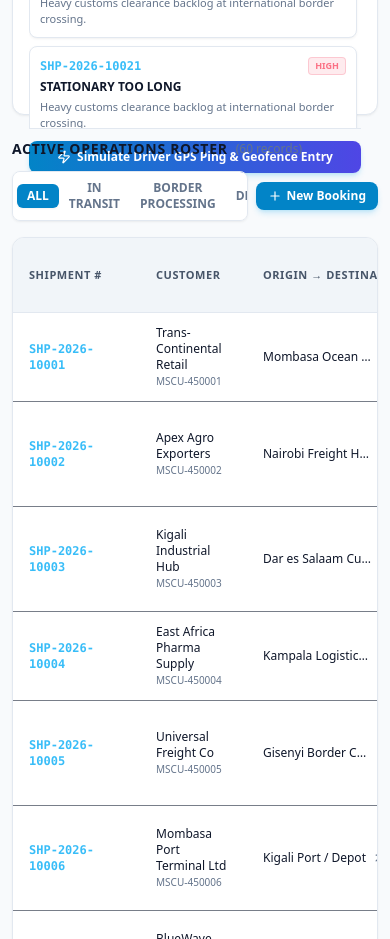
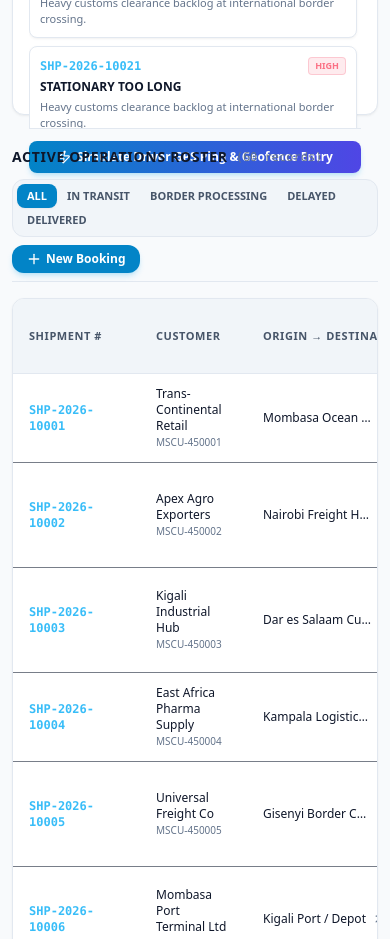
Before and after one commit to chakradhartatikonda27-art/dp-world-crm, a Next.js app: page / in a window 390 px wide. Shown: the part 900-1839 px from the top of the page. Built offline with nearby package versions, Linux system fonts and the light colour scheme.

Commit message:
fix: resolve Customer Portal text contrast, eliminate filter tab scrollbars, and fix Control Tower header collision

```diff
--- a/src/app/customer/page.tsx
+++ b/src/app/customer/page.tsx
@@ -22,30 +22,30 @@ export default function CustomerPortal() {
   return (
     <div className="max-w-4xl mx-auto space-y-6">
       {/* Hero Banner */}
-      <div className="bg-gradient-to-r from-sky-900 via-slate-900 to-indigo-900 p-6 rounded-2xl border border-sky-500/20 shadow-2xl space-y-3">
+      <div className="p-5 sm:p-6 rounded-2xl border border-sky-200 dark:border-sky-500/20 bg-white dark:bg-slate-900 shadow-xl space-y-3 transition-colors">
         <div className="flex items-center space-x-2">
-          <ShieldCheck className="w-5 h-5 text-sky-400" />
-          <h1 className="text-lg font-bold text-white">Customer Self-Service Tracking Portal</h1>
+          <ShieldCheck className="w-5 h-5 text-sky-600 dark:text-sky-400 shrink-0" />
+          <h1 className="text-base sm:text-lg font-bold text-slate-900 dark:text-white">Customer Self-Service Tracking Portal</h1>
         </div>
-        <p className="text-xs text-slate-300 max-w-xl">
+        <p className="text-xs text-slate-600 dark:text-slate-300 max-w-xl">
           Track your freight shipments live, inspect driver ETAs, download Bill of Lading documents, and view proof of delivery.
         </p>
 
         {/* Tracking Input Bar */}
-        <div className="flex flex-col sm:flex-row items-stretch sm:items-center gap-2 pt-2">
+        <div className="flex flex-col sm:flex-row items-stretch sm:items-center gap-2.5 pt-2">
           <input
             type="text"
             value={searchNumber}
             onChange={(e) => setSearchNumber(e.target.value)}
             placeholder="Enter Shipment Number (e.g. SHP-2026-10001)"
-            className="flex-1 px-4 py-2.5 bg-slate-950/90 border border-slate-700 rounded-xl text-xs text-white placeholder-slate-400 font-mono focus:outline-none focus:border-sky-500 min-w-0"
+            className="flex-1 px-4 py-2.5 bg-slate-50 dark:bg-slate-950 border border-slate-300 dark:border-slate-700 rounded-xl text-xs text-slate-900 dark:text-white placeholder-slate-400 font-mono focus:outline-none focus:border-sky-500 min-w-0"
           />
           <button
             onClick={handleSearch}
-            className="px-5 py-2.5 bg-sky-600 hover:bg-sky-500 text-white rounded-xl text-xs font-bold shadow-lg shadow-sky-500/30 flex items-center justify-center space-x-1 shrink-0"
+            className="px-5 py-2.5 bg-sky-600 hover:bg-sky-500 text-white rounded-xl text-xs font-bold shadow-lg shadow-sky-500/30 flex items-center justify-center space-x-1.5 shrink-0"
           >
-            <Search className="w-4 h-4" />
-            <span>Track Freight</span>
+            <Search className="w-4 h-4 text-white" />
+            <span className="text-white font-bold">Track Freight</span>
           </button>
         </div>
       </div>
--- a/src/app/globals.css
+++ b/src/app/globals.css
@@ -117,7 +117,9 @@ body {
   border-color: #f1f5f9 !important;
 }
 
-/* Retain white text on solid buttons & badges */
+/* Retain white text on solid buttons, text-white elements & badges */
+.theme-light .text-white,
+.theme-light .text-white *,
 .theme-light .bg-sky-600,
 .theme-light .bg-sky-500,
 .theme-light .bg-indigo-600,
--- a/src/app/page.tsx
+++ b/src/app/page.tsx
@@ -240,24 +240,24 @@ export default function ControlTowerDashboard() {
       </div>
 
       {/* Active Shipments Section */}
-      <div className="space-y-4">
-        <div className="flex flex-col sm:flex-row items-start sm:items-center justify-between gap-3">
+      <div className="space-y-4 pt-2">
+        <div className="flex flex-col md:flex-row md:items-center justify-between gap-3 pb-2 border-b border-slate-200 dark:border-slate-800">
           <div className="flex items-center space-x-2">
-            <h2 className="text-sm font-bold text-slate-100 uppercase tracking-wider">Active Operations Roster</h2>
-            <span className="text-xs text-slate-500">({shipments.length} records)</span>
+            <h2 className="text-sm font-bold text-slate-900 dark:text-slate-100 uppercase tracking-wider">Active Operations Roster</h2>
+            <span className="text-xs text-slate-500 font-mono">({shipments.length} records)</span>
           </div>
 
-          <div className="flex items-center space-x-2 w-full sm:w-auto">
+          <div className="flex flex-wrap items-center gap-2">
             {/* Status Filter Tabs */}
-            <div className="flex items-center bg-slate-900 border border-slate-800 p-1 rounded-lg text-xs font-semibold overflow-x-auto">
+            <div className="flex flex-wrap items-center bg-slate-100 dark:bg-slate-900 border border-slate-200 dark:border-slate-800 p-1 rounded-xl text-xs font-semibold">
               {['ALL', 'IN_TRANSIT', 'BORDER_PROCESSING', 'DELAYED', 'DELIVERED'].map((st) => (
                 <button
                   key={st}
                   onClick={() => setFilterStatus(st)}
-                  className={`px-2.5 py-1 rounded-md transition-all ${
+                  className={`px-2.5 py-1 rounded-lg text-[11px] transition-all ${
                     filterStatus === st
-                      ? 'bg-sky-600 text-white shadow-sm'
-                      : 'text-slate-400 hover:text-slate-200'
+                      ? 'bg-sky-600 text-white shadow-sm font-bold'
+                      : 'text-slate-600 dark:text-slate-400 hover:text-slate-900 dark:hover:text-slate-200'
                   }`}
                 >
                   {st.replace(/_/g, ' ')}
@@ -267,9 +267,9 @@ export default function ControlTowerDashboard() {
 
             <button
               onClick={() => setIsCreateOpen(true)}
-              className="px-3 py-1.5 bg-sky-600 hover:bg-sky-500 text-white rounded-lg text-xs font-semibold flex items-center space-x-1 shadow-md shadow-sky-500/20 shrink-0"
+              className="px-3.5 py-1.5 bg-sky-600 hover:bg-sky-500 text-white rounded-xl text-xs font-semibold flex items-center space-x-1 shadow-md shadow-sky-500/20 shrink-0"
             >
-              <Plus className="w-3.5 h-3.5" />
+              <Plus className="w-4 h-4" />
               <span>New Booking</span>
             </button>
           </div>
--- a/src/app/shipments/page.tsx
+++ b/src/app/shipments/page.tsx
@@ -85,14 +85,14 @@ export default function ShipmentsPage() {
           />
         </div>
 
-        <div className="flex items-center space-x-2 w-full md:w-auto overflow-x-auto text-xs">
-          <Filter className="w-3.5 h-3.5 text-slate-400" />
+        <div className="flex flex-wrap items-center gap-1.5 w-full md:w-auto text-xs">
+          <Filter className="w-3.5 h-3.5 text-slate-400 shrink-0" />
           {['ALL', 'BOOKED', 'IN_TRANSIT', 'CHECKPOINT', 'BORDER_PROCESSING', 'DELIVERED', 'DELAYED'].map((st) => (
             <button
               key={st}
               onClick={() => setStatusFilter(st)}
-              className={`px-3 py-1.5 rounded-lg font-semibold transition-all ${
-                statusFilter === st ? 'bg-sky-600 text-white' : 'bg-slate-950 text-slate-400 hover:text-white'
+              className={`px-2.5 py-1 rounded-lg text-[11px] font-semibold transition-all ${
+                statusFilter === st ? 'bg-sky-600 text-white shadow-sm' : 'bg-slate-950 dark:bg-slate-950 text-slate-400 hover:text-white'
               }`}
             >
               {st.replace(/_/g, ' ')}
```
